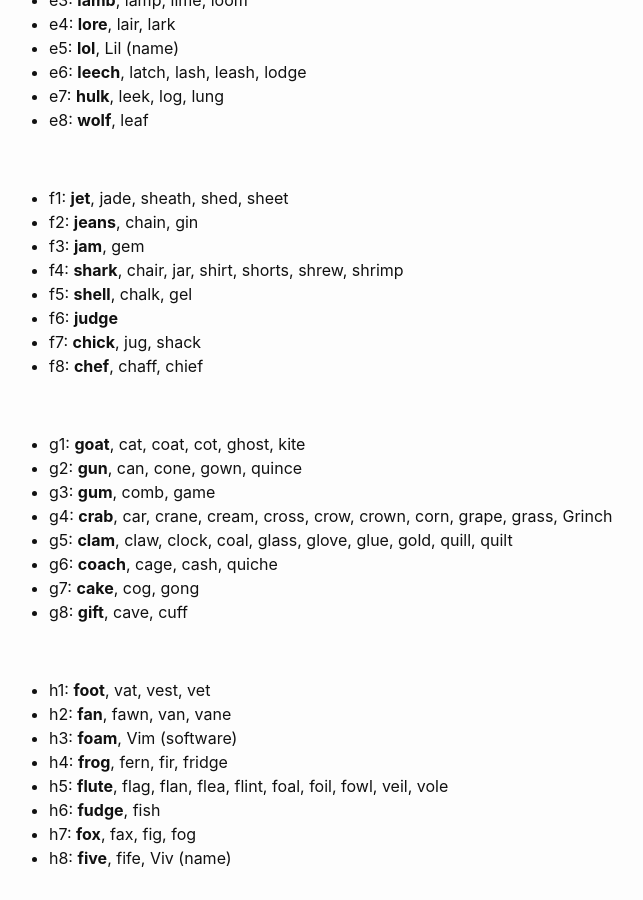
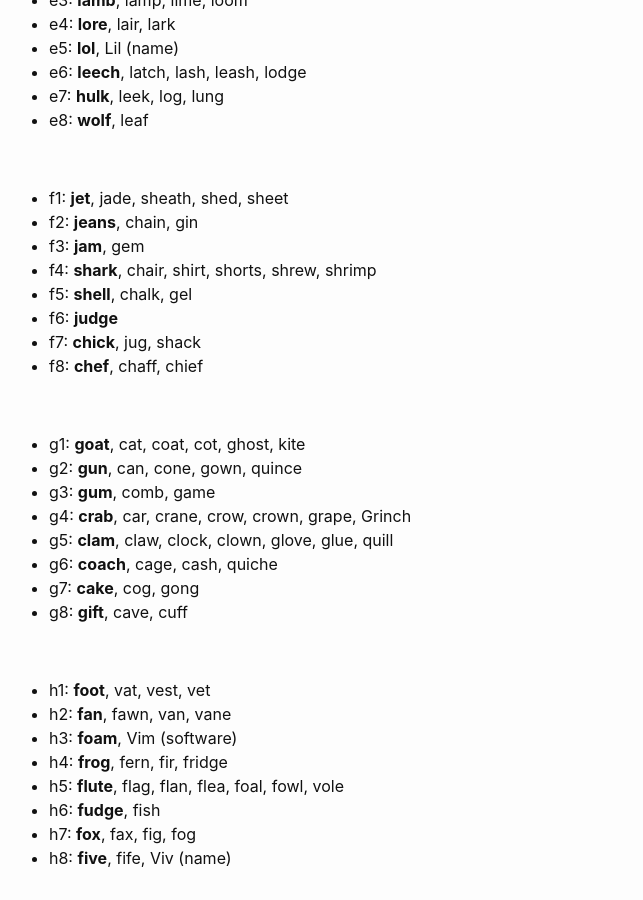
Before and after one commit to liontailedmacaque/liontailedmacaque.github.io, a Jekyll site: the page built from chessmemorypalace/picturewords.md, in a window 1280 px wide and 900 px high, scrolled down 1550 px. Shown: the whole window, without its empty margins (251-894 px from the left). Built offline with Jekyll 4.4.1, drawn with Linux system fonts in a browser that asks for light colours.

Commit message:
Update picturewords.md

```diff
--- a/chessmemorypalace/picturewords.md
+++ b/chessmemorypalace/picturewords.md
@@ -62,7 +62,7 @@ Pawn moves have one syllable and do not start with a /p/, /b/ or /s/ sound.
 - f1: **jet**, jade, sheath, shed, sheet
 - f2: **jeans**, chain, gin
 - f3: **jam**, gem
-- f4: **shark**, chair, jar, shirt, shorts, shrew, shrimp
+- f4: **shark**, chair, shirt, shorts, shrew, shrimp
 - f5: **shell**, chalk, gel
 - f6: **judge**
 - f7: **chick**, jug, shack
@@ -71,8 +71,8 @@ Pawn moves have one syllable and do not start with a /p/, /b/ or /s/ sound.
 - g1: **goat**, cat, coat, cot, ghost, kite
 - g2: **gun**, can, cone, gown, quince
 - g3: **gum**, comb, game
-- g4: **crab**, car, crane, cream, cross, crow, crown, corn, grape, grass, Grinch
-- g5: **clam**, claw, clock, coal, glass, glove, glue, gold, quill, quilt
+- g4: **crab**, car, crane, crow, crown, grape, Grinch
+- g5: **clam**, claw, clock, clown, glove, glue, quill
 - g6: **coach**, cage, cash, quiche
 - g7: **cake**, cog, gong
 - g8: **gift**, cave, cuff
@@ -81,7 +81,7 @@ Pawn moves have one syllable and do not start with a /p/, /b/ or /s/ sound.
 - h2: **fan**, fawn, van, vane
 - h3: **foam**, Vim (software)
 - h4: **frog**, fern, fir, fridge
-- h5: **flute**, flag, flan, flea, flint, foal, foil, fowl, veil, vole
+- h5: **flute**, flag, flan, flea, foal, fowl, vole
 - h6: **fudge**, fish
 - h7: **fox**, fax, fig, fog
 - h8: **five**, fife, Viv (name)
```
